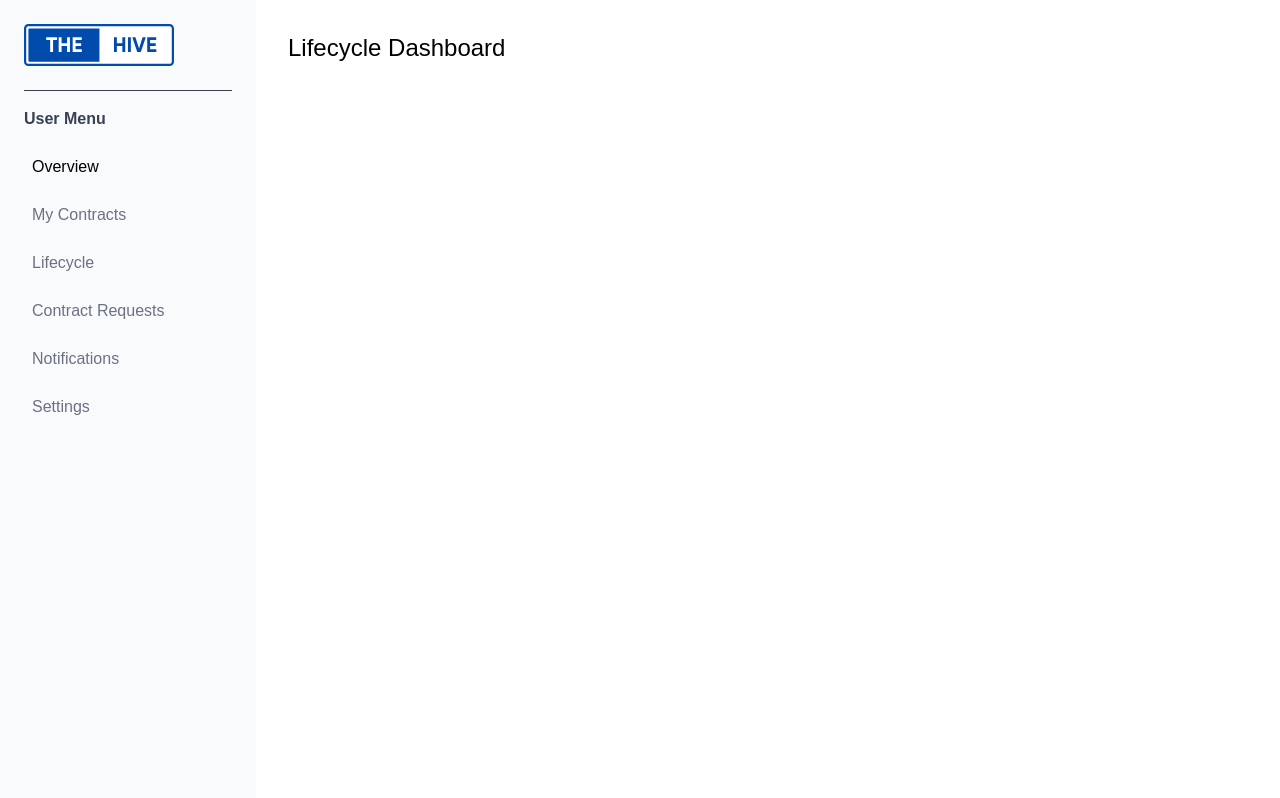
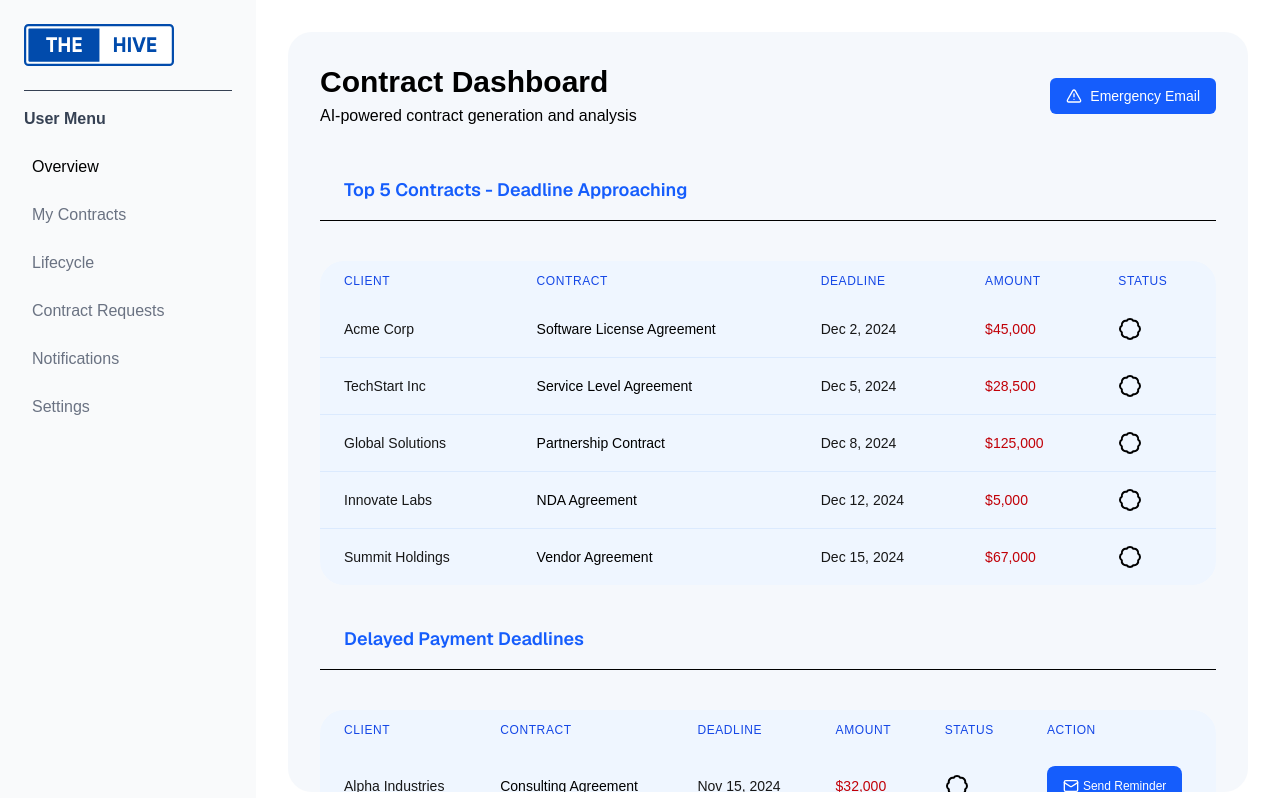
Before and after one commit to SHIBINSHA02/The-Hive, a Next.js app: page /dashboard/lifecycle in a window 1280 px wide. Shown: the top 798 px of the page. Built offline with nearby package versions, Linux system fonts and the light colour scheme.

Commit message:
created updated on table ui for lifecycle

```diff
--- a/app/(protected)/dashboard/lifecycle/page.tsx
+++ b/app/(protected)/dashboard/lifecycle/page.tsx
@@ -1,14 +1,98 @@
 // app/(protected)/dashboard/lifecycle/page.tsx
-export default function LifecyclePage() {
+// app/(protected)/dashboard/page.tsx
+"use client";
+import { Users, DollarSign, Activity, FileText, Clock, AlertCircle } from "lucide-react";
+
+import { EmergencyEmailDialog } from "@/components/dashboard/EmergencyEmailDialog";
+
+import { ContractTable, Contract } from "@/components/dashboard/ContractTable";
+import { StatCard } from "@/components/dashboard/StatCard";
+// Mock data for demonstration
+const deadlineContracts: Contract[] = [
+  { id: "1", clientName: "Acme Corp", contractTitle: "Software License Agreement", deadline: "Dec 2, 2024", amount: "$45,000", status: "urgent", email: "contact@acme.com" },
+  { id: "2", clientName: "TechStart Inc", contractTitle: "Service Level Agreement", deadline: "Dec 5, 2024", amount: "$28,500", status: "urgent", email: "legal@techstart.com" },
+  { id: "3", clientName: "Global Solutions", contractTitle: "Partnership Contract", deadline: "Dec 8, 2024", amount: "$125,000", status: "warning", email: "partnerships@global.com" },
+  { id: "4", clientName: "Innovate Labs", contractTitle: "NDA Agreement", deadline: "Dec 12, 2024", amount: "$5,000", status: "warning", email: "legal@innovate.com" },
+  { id: "5", clientName: "Summit Holdings", contractTitle: "Vendor Agreement", deadline: "Dec 15, 2024", amount: "$67,000", status: "normal", email: "procurement@summit.com" },
+];
+
+const delayedPayments: Contract[] = [
+  { id: "6", clientName: "Alpha Industries", contractTitle: "Consulting Agreement", deadline: "Nov 15, 2024", amount: "$32,000", status: "overdue", email: "finance@alpha.com" },
+  { id: "7", clientName: "Beta Corp", contractTitle: "Maintenance Contract", deadline: "Nov 20, 2024", amount: "$18,500", status: "overdue", email: "accounts@beta.com" },
+  { id: "8", clientName: "Delta Systems", contractTitle: "Support Agreement", deadline: "Nov 25, 2024", amount: "$24,000", status: "overdue", email: "billing@delta.com" },
+  { id: "9", clientName: "Omega Tech", contractTitle: "Development Contract", deadline: "Nov 28, 2024", amount: "$56,000", status: "overdue", email: "payments@omega.com" },
+];
+
+const upcomingPayments: Contract[] = [
+  { id: "10", clientName: "Zenith Corp", contractTitle: "Annual License", deadline: "Dec 1, 2024", amount: "$15,000", status: "urgent", email: "finance@zenith.com" },
+  { id: "11", clientName: "Phoenix Ltd", contractTitle: "Subscription Plan", deadline: "Dec 3, 2024", amount: "$8,500", status: "urgent", email: "billing@phoenix.com" },
+  { id: "12", clientName: "Nova Industries", contractTitle: "Enterprise Plan", deadline: "Dec 7, 2024", amount: "$42,000", status: "warning", email: "accounts@nova.com" },
+  { id: "13", clientName: "Apex Solutions", contractTitle: "Pro Subscription", deadline: "Dec 10, 2024", amount: "$12,000", status: "warning", email: "finance@apex.com" },
+  { id: "14", clientName: "Prime Tech", contractTitle: "Team License", deadline: "Dec 14, 2024", amount: "$22,500", status: "normal", email: "billing@prime.com" },
+  { id: "15", clientName: "Elite Corp", contractTitle: "Annual Support", deadline: "Dec 18, 2024", amount: "$35,000", status: "normal", email: "support@elite.com" },
+  { id: "16", clientName: "Stellar Inc", contractTitle: "Premium Plan", deadline: "Dec 22, 2024", amount: "$19,000", status: "normal", email: "accounts@stellar.com" },
+];
+
+export default function DashboardPage() {
+  const handleSendReminder = (contract: Contract) => {
+    // Implement email sending logic here
+    alert(`Reminder email sent to ${contract.clientName} for contract "${contract.contractTitle}"`);
+  };
+
   return (
+    <div className=" overflow-y-scroll h-[95vh]  bg-[#f5f8fc] rounded-3xl hide-scrollbar">
+      <div className="max-w-7xl mx-auto px-4 sm:px-6 lg:px-8 py-8">
+        {/* Header */}
+        <header className="mb-8">
+          <div className="flex flex-col sm:flex-row sm:items-center sm:justify-between gap-4">
+            <div>
+              <h1 className="text-2xl sm:text-3xl font-bold text-primary">
+                Contract Dashboard
+              </h1>
+              <p className="text-muted-foreground mt-1">
+                AI-powered contract generation and analysis
+              </p>
+            </div>
+            <EmergencyEmailDialog />
+          </div>
+        </header>
 
-    <main>
+        <div className="space-y-6">
+          {/* Top 5 Contracts - Deadline Near */}
+          <section>
+            <ContractTable
+              title="Top 5 Contracts - Deadline Approaching"
+              contracts={deadlineContracts}
+              variant="deadline"
+            />
+          </section>
 
-       <div className="space-y-4">
-    <div className='text-2xl text-[#000000]'>
-        <h1>Lifecycle Dashboard</h1>
+          {/* Two Column Layout for Payment Tables */}
+          <div className="space-y-6">
+            {/* Delayed Payments */}
+            <section>
+              <ContractTable
+                title="Delayed Payment Deadlines"
+                contracts={delayedPayments}
+                showEmailAction
+                onSendEmail={handleSendReminder}
+                variant="delayed"
+              />
+            </section>
+
+            {/* Upcoming Payments */}
+            <section>
+              <ContractTable
+                title="Next Payments Due"
+                contracts={upcomingPayments}
+                showEmailAction
+                onSendEmail={handleSendReminder}
+                variant="payment"
+              />
+            </section>
+          </div>
+        </div>
+      </div>
     </div>
-    </div>
-	</main>
-  )
+  );
 }
--- a/app/(protected)/dashboard/page.tsx
+++ b/app/(protected)/dashboard/page.tsx
@@ -39,8 +39,8 @@ export default function DashboardPage() {
   };
 
   return (
-    <div className="bg-background">
-      <div className="max-w-7xl mx-auto px-4 sm:px-6 lg:px-8 py-8">
+    <div className="bg-background ">
+      <div className="max-w-7xl mx-auto px-4 sm:px-6 lg:px-8 py-8 overflow-y-scroll h-[95vh] ">
         {/* Header */}
         <header className="mb-8">
           <div className="flex flex-col sm:flex-row sm:items-center sm:justify-between gap-4">
@@ -81,41 +81,8 @@ export default function DashboardPage() {
             trend={{ value: 3, isPositive: false }}
           />
         </section>
-        <div className="space-y-6">
-          {/* Top 5 Contracts - Deadline Near */}
-          <section>
-            <ContractTable
-              title="🕐 Top 5 Contracts - Deadline Approaching"
-              contracts={deadlineContracts}
-              variant="deadline"
-            />
-          </section>
 
-          {/* Two Column Layout for Payment Tables */}
-          <div className="space-y-6">
-            {/* Delayed Payments */}
-            <section>
-              <ContractTable
-                title="⚠️ Delayed Payment Deadlines"
-                contracts={delayedPayments}
-                showEmailAction
-                onSendEmail={handleSendReminder}
-                variant="delayed"
-              />
-            </section>
 
-            {/* Upcoming Payments */}
-            <section>
-              <ContractTable
-                title="💰 Next Payments Due"
-                contracts={upcomingPayments}
-                showEmailAction
-                onSendEmail={handleSendReminder}
-                variant="payment"
-              />
-            </section>
-          </div>
-        </div>
     </div>
     </div>
   );
--- a/components/dashboard/ContractCard.tsx
+++ b/components/dashboard/ContractCard.tsx
@@ -23,9 +23,9 @@ const ContractCard = ({
   backgroundImage,
 }: ContractCardProps) => {
   const getProgressColor = (progress: number) => {
-    if (progress >= 75) return "bg-accent";
-    if (progress >= 50) return "bg-amber-500";
-    return "bg-orange-500";
+    if (progress >= 75) return "bg-blue-600";
+    if (progress >= 50) return "bg-blue-500";
+    return "bg-blue-400";
   };
 
   return (
--- a/components/dashboard/ContractTable.tsx
+++ b/components/dashboard/ContractTable.tsx
@@ -43,13 +43,13 @@ export function ContractTable({
     variant = "deadline"
 }: ContractTableProps) {
     return (
-        <div className="bg-card rounded-lg shadow-card overflow-hidden">
+        <div className="bg-card rounded-lg shadow-card ">
             <div className="px-6 py-4 border-b border-border">
-                <h3 className="text-lg font-semibold text-foreground">{title}</h3>
+                <h3 className="text-lg text-blue-600 font-semibold font-sans">{title}</h3>
             </div>
             <div className="overflow-x-auto">
-                <table className="w-full">
-                    <thead className="bg-muted/50">
+                <table className="rounded-3xl bg-blue-50 w-full mt-10 ">
+                    <thead className="bg-muted/50  text-blue-700">
                         <tr>
                             <th className="px-6 py-3 text-left text-xs font-medium text-muted-foreground uppercase tracking-wider">
                                 Client
@@ -73,7 +73,7 @@ export function ContractTable({
                             )}
                         </tr>
                     </thead>
-                    <tbody className="divide-y divide-border">
+                    <tbody className="divide-y divide-border divide-blue-100 ">
                         {contracts.map((contract, index) => (
                             <tr
                                 key={contract.id}
@@ -98,7 +98,7 @@ export function ContractTable({
                                     </span>
                                 </td>
                                 <td className="px-6 py-4 whitespace-nowrap">
-                                    <span className="text-sm font-medium text-foreground">
+                                    <span className="text-sm font-medium text-red-700">
                                         {contract.amount}
                                     </span>
                                 </td>
@@ -108,13 +108,13 @@ export function ContractTable({
                                     </Badge>
                                 </td>
                                 {showEmailAction && (
-                                    <td className="px-6 py-4 whitespace-nowrap">
+                                    <td className="px-6 py-4  ">
                                         <button
 
                                             onClick={() => onSendEmail?.(contract)}
-                                            className="text-xs"
+                                            className="text-xs flex bg-blue-600 text-white rounded-lg px-4 py-3 hover:bg-blue-700 transition-colors disabled:opacity-50 disabled:cursor-not-allowed"
                                         >
-                                            <Mail className="h-3 w-3 mr-1" />
+                                            <Mail className="h-auto w-4 mr-1 " />
                                             Send Reminder
                                         </button>
                                     </td>
--- a/components/dashboard/CreateContractDialog.tsx
+++ b/components/dashboard/CreateContractDialog.tsx
@@ -1,3 +1,4 @@
+// components/dashboard/CreateContractDialog.tsx
 import { useState } from "react";
 
 interface CreateContractDialogProps {
--- a/package.json
+++ b/package.json
@@ -26,6 +26,7 @@
     "react-dom": "19.2.0",
     "react-icons": "^5.5.0",
     "tailwind-merge": "^3.4.0",
+    "tailwind-scrollbar-hide": "^4.0.0",
     "timers": "^0.1.1",
     "tls": "^0.0.1"
   },
```
Also changed, not shown: 1 other file (tests, documents, lock files or other folders).
